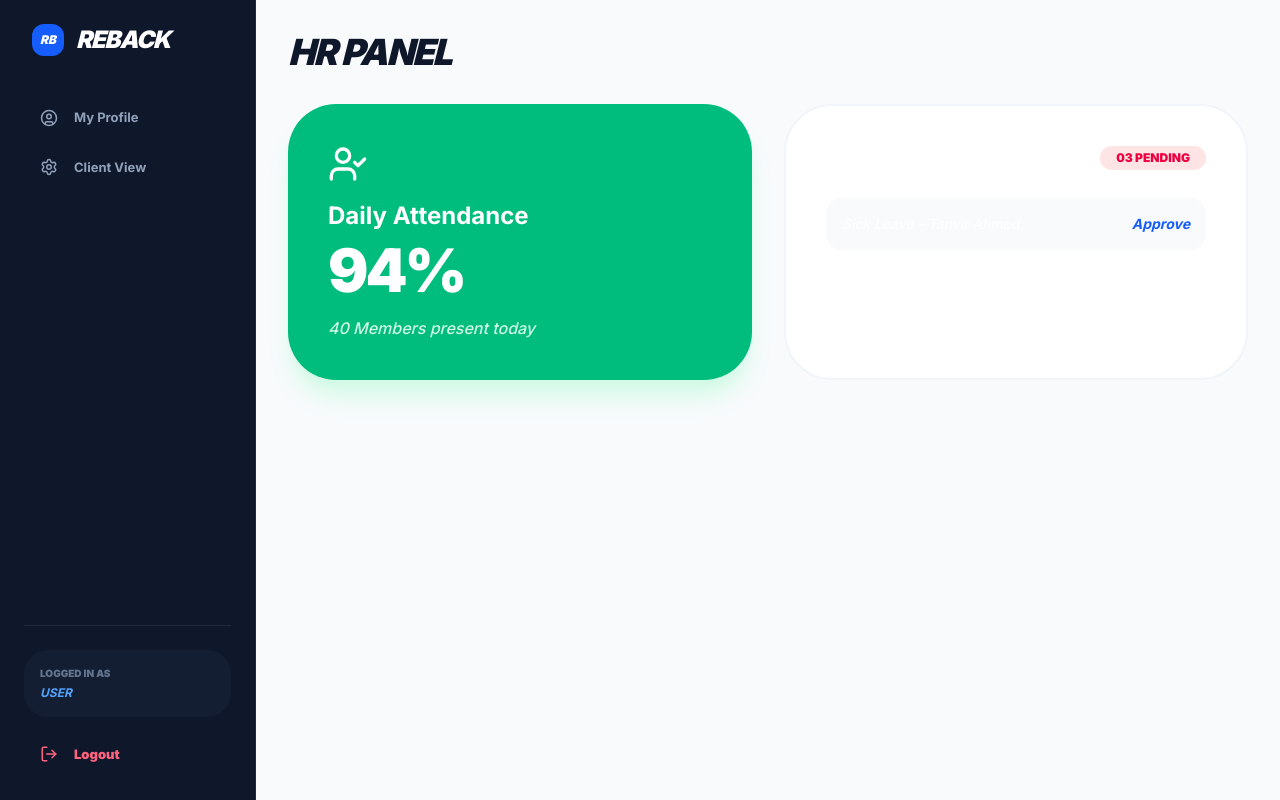
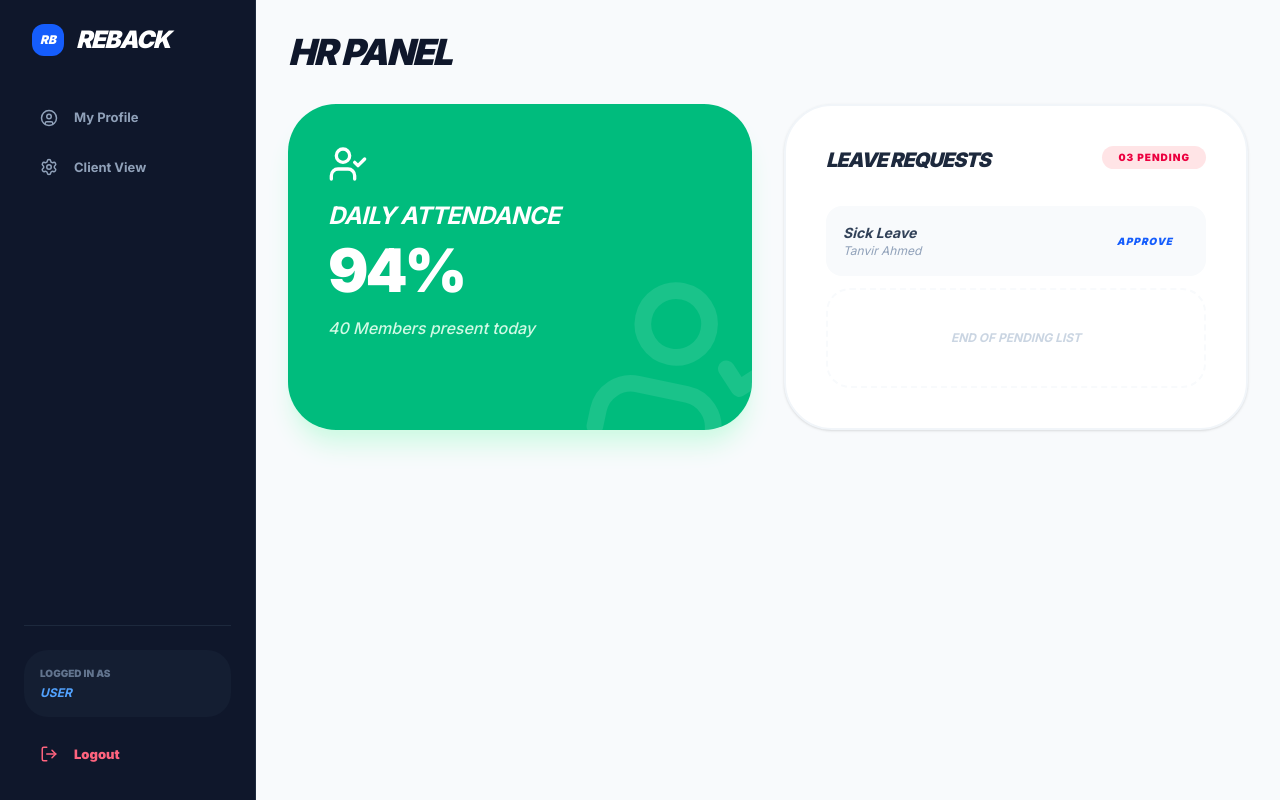
Before and after one commit to Rahul-4u/Agancy, a Next.js app: page /dashboard/hr/hr-panel in a window 1280 px wide. Built offline with nearby package versions, Linux system fonts and the light colour scheme; no server answers; sample sign-in values are in the browser's storage.

Commit message:
all code updated

```diff
--- a/app/dashboard/employee/employee-panel/page.tsx
+++ b/app/dashboard/employee/employee-panel/page.tsx
@@ -5,21 +5,32 @@ import { redirect } from "next/navigation";
 import { db } from "@/lib/db";
 import AttendanceButtons from "@/components/AttendanceButtons";
 
+// 1. Defining Task Interface for Type Safety
+interface Task {
+  id: string;
+  title: string;
+  priority: string;
+  status: string;
+  createdAt: Date;
+}
+
 export default async function EmployeePanel() {
+  // Fetch session on the server
   const session = await getServerSession(authOptions);
 
-  if (!session || (session.user as any).role !== "EMPLOYEE") {
+  // 2. Security Check: Redirect if not logged in or not an EMPLOYEE
+  if (!session || (session.user as any)?.role !== "EMPLOYEE") {
     redirect("/dashboard");
   }
 
-  const userId = (session.user as any).id;
+  const userId = (session.user as any)?.id;
 
-  // Fetch dynamic data from Database
+  // 3. Fetch dynamic data from the Database
   const userData = await db.user.findUnique({
     where: { id: userId },
     include: {
       tasksAssigned: {
-        where: { status: "PENDING" }, // Only show incomplete tasks
+        where: { status: "PENDING" }, // Only fetch incomplete tasks
         take: 3,
         orderBy: { createdAt: 'desc' }
       }
@@ -34,7 +45,8 @@ export default async function EmployeePanel() {
           Employee Workspace
         </h1>
         <p className="text-slate-500 font-bold italic text-sm">
-          Welcome back, {session.user.name}! Monitor your daily progress and shift logs below.
+          {/* Using Optional Chaining to prevent undefined name error */}
+          Welcome back, {session?.user?.name || "Team Member"}! Monitor your daily progress and shift logs below.
         </p>
       </div>
 
@@ -47,22 +59,23 @@ export default async function EmployeePanel() {
           <div className="relative z-10">
             <h2 className="text-3xl font-black italic uppercase tracking-tighter mb-1">Shift Registration</h2>
             <p className="text-blue-100 mb-6 font-bold text-xs uppercase tracking-widest opacity-80">
-              Shift: {userData?.officeStartTime || "09:00 AM"} - 06:00 PM (HQ Standard)
+              Shift: {(userData as any)?.officeStartTime || "09:00 AM"} - 06:00 PM (HQ Standard)
             </p>
 
-            {/* Client Component for buttons */}
+            {/* Attendance Control Buttons (Client Component) */}
             <AttendanceButtons />
           </div>
         </div>
 
-        {/* Salary Card (Dynamic) */}
+        {/* Dynamic Salary Card */}
         <div className="bg-white border-2 border-slate-100 p-8 rounded-[48px] shadow-sm flex flex-col justify-center relative overflow-hidden">
           <div className="bg-emerald-100 text-emerald-600 p-4 rounded-2xl w-fit mb-4">
             <Wallet size={28} />
           </div>
           <p className="text-[11px] font-black text-slate-400 uppercase tracking-[0.2em] italic">Current Payout</p>
           <h2 className="text-5xl font-black text-slate-900 mt-2 italic tracking-tighter">
-            ${userData?.salary?.toLocaleString() || "0.00"}
+            {/* Safe number formatting */}
+            ${(userData as any)?.salary?.toLocaleString() || "0.00"}
           </h2>
           <p className="text-emerald-600 text-xs font-bold mt-4 flex items-center gap-2">
             <CheckCircle2 size={14}/> Next Disbursement: 1st of next month
@@ -70,34 +83,40 @@ export default async function EmployeePanel() {
         </div>
       </div>
 
-      {/* Tasks & Notices Grid */}
+      {/* Assignments & Announcements Section */}
       <div className="grid grid-cols-1 lg:grid-cols-12 gap-8">
 
-        {/* Assigned Tasks (Dynamic) */}
+        {/* Task List (Dynamic) */}
         <div className="lg:col-span-7 bg-white border border-slate-100 p-8 rounded-[44px] shadow-sm">
           <h3 className="text-xl font-black text-slate-800 mb-8 flex items-center gap-3 uppercase italic">
             <Briefcase className="text-blue-600" /> Pending Assignments
           </h3>
           <div className="space-y-4">
-            {userData?.tasksAssigned.length ? userData.tasksAssigned.map((task) => (
-              <TaskItem key={task.id} title={task.title} priority={task.priority} />
-            )) : (
+            {userData?.tasksAssigned && userData.tasksAssigned.length > 0 ? (
+              userData.tasksAssigned.map((task: any) => (
+                <TaskItem key={task.id} title={task.title} priority={task.priority} />
+              ))
+            ) : (
+              // Empty State UI
               <div className="py-10 text-center">
                 <CheckCircle2 className="mx-auto text-slate-200 mb-2" size={40}/>
-                <p className="text-slate-400 text-xs font-black uppercase tracking-widest italic">All targets cleared for today!</p>
+                <p className="text-slate-400 text-xs font-black uppercase tracking-widest italic">
+                  All targets cleared for today!
+                </p>
               </div>
             )}
           </div>
         </div>
 
-        {/* System Notices */}
+        {/* System Notice Section */}
         <div className="lg:col-span-5 bg-slate-900 p-10 rounded-[44px] text-white">
           <h3 className="text-xl font-black mb-6 flex items-center gap-3 uppercase italic">
             <AlertCircle className="text-amber-400" /> Internal Memo
           </h3>
           <div className="p-6 bg-white/5 backdrop-blur-md rounded-[32px] border border-white/10">
             <p className="text-sm font-bold text-slate-200 italic leading-relaxed">
-              "Please ensure all weekly reports are submitted through the portal before EOD Friday. Performance bonuses will be calculated based on EOD logs."
+              "Please ensure all weekly reports are submitted through the portal before EOD Friday.
+              Performance bonuses will be calculated based on EOD logs."
             </p>
             <div className="mt-6 flex items-center justify-between border-t border-white/10 pt-4">
               <span className="text-[10px] font-black text-blue-400 uppercase tracking-widest">— Admin Desk</span>
@@ -111,6 +130,9 @@ export default async function EmployeePanel() {
   );
 }
 
+/**
+ * Task Item Sub-component
+ */
 function TaskItem({ title, priority }: { title: string, priority: string }) {
   return (
     <div className="flex items-center justify-between p-5 bg-slate-50 rounded-3xl border border-slate-100 group hover:border-blue-200 transition-all hover:bg-white">
--- a/app/dashboard/hr/hr-panel/page.tsx
+++ b/app/dashboard/hr/hr-panel/page.tsx
@@ -1,28 +1,69 @@
-import { UserCheck, FileText, Briefcase } from "lucide-react";
+import { UserCheck, Briefcase } from "lucide-react";
 
+/**
+ * HR Panel Component
+ * Provides oversight for attendance and leave management
+ */
 export default function HRPage() {
   return (
     <div className="space-y-8">
-      <h1 className="text-4xl font-black italic tracking-tighter text-slate-900">HR PANEL</h1>
+      {/* Header Section */}
+      <h1 className="text-4xl font-black italic tracking-tighter text-slate-900 uppercase">
+        HR PANEL
+      </h1>
+
       <div className="grid grid-cols-1 lg:grid-cols-2 gap-8">
-        <div className="bg-emerald-500 p-10 rounded-[48px] text-white shadow-xl shadow-emerald-100">
-          <UserCheck size={40} className="mb-4" />
-          <h2 className="text-2xl font-bold">Daily Attendance</h2>
-          <p className="text-6xl font-black mt-2 tracking-tighter">94%</p>
-          <p className="mt-4 text-emerald-100 font-medium italic">40 Members present today</p>
+
+        {/* Attendance Overview Card */}
+        <div className="bg-emerald-500 p-10 rounded-[48px] text-white shadow-xl shadow-emerald-100 relative overflow-hidden">
+          {/* Background Decoration */}
+          <UserCheck
+            size={200}
+            className="absolute right-[-40px] bottom-[-40px] text-white/10 rotate-12"
+          />
+
+          <div className="relative z-10">
+            <UserCheck size={40} className="mb-4" />
+            <h2 className="text-2xl font-bold italic uppercase tracking-tight">Daily Attendance</h2>
+            <p className="text-6xl font-black mt-2 tracking-tighter">94%</p>
+            <p className="mt-4 text-emerald-100 font-medium italic">
+              40 Members present today
+            </p>
+          </div>
         </div>
-        <div className="bg-white border-2 border-slate-100 p-10 rounded-[48px]">
-          <div className="flex justify-between items-start mb-6">
-            <h3 className="text-xl font-black">Leave Requests</h3>
-            <span className="bg-rose-100 text-rose-600 px-4 py-1 rounded-full text-xs font-black">03 PENDING</span>
+
+        {/* Leave Requests Management Section */}
+        <div className="bg-white border-2 border-slate-100 p-10 rounded-[48px] shadow-sm">
+          <div className="flex justify-between items-start mb-8">
+            <h3 className="text-xl font-black italic uppercase tracking-tighter text-slate-800">
+              Leave Requests
+            </h3>
+            <span className="bg-rose-100 text-rose-600 px-4 py-1 rounded-full text-[10px] font-black uppercase tracking-widest">
+              03 PENDING
+            </span>
           </div>
+
+          {/* List of Pending Requests */}
           <div className="space-y-3">
-             <div className="p-4 bg-slate-50 rounded-2xl flex justify-between items-center italic text-sm">
-               <span>Sick Leave - Tanvir Ahmed</span>
-               <button className="font-bold text-blue-600">Approve</button>
+             <div className="p-4 bg-slate-50 rounded-2xl flex justify-between items-center italic text-sm border border-transparent hover:border-slate-200 transition-all">
+               <div className="flex flex-col">
+                 <span className="font-bold text-slate-700">Sick Leave</span>
+                 <span className="text-xs text-slate-400">Tanvir Ahmed</span>
+               </div>
+               <button className="font-black text-[10px] text-blue-600 uppercase tracking-widest hover:bg-blue-50 px-4 py-2 rounded-xl transition-all">
+                 Approve
+               </button>
+             </div>
+
+             {/* Placeholder for more requests */}
+             <div className="p-10 text-center border-2 border-dashed border-slate-50 rounded-3xl">
+                <p className="text-slate-300 text-xs font-bold italic uppercase">
+                  End of pending list
+                </p>
              </div>
           </div>
         </div>
+
       </div>
     </div>
   );
```
Also changed, not shown: app/dashboard/attendance/page.tsx (+27 -12 lines), app/dashboard/employee/details/page.tsx (+18 -5 lines), app/dashboard/employee/profile/page.tsx (+32 -6 lines), app/dashboard/employee/projects/page.tsx (+71 -22 lines).
